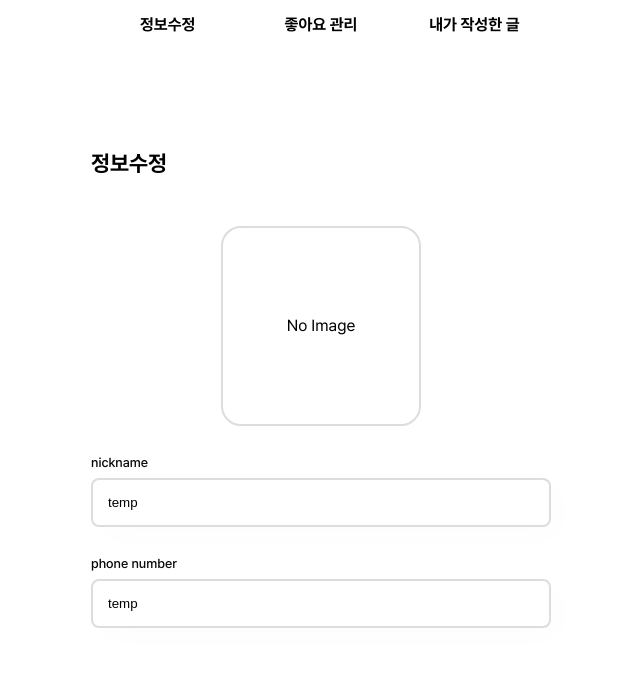
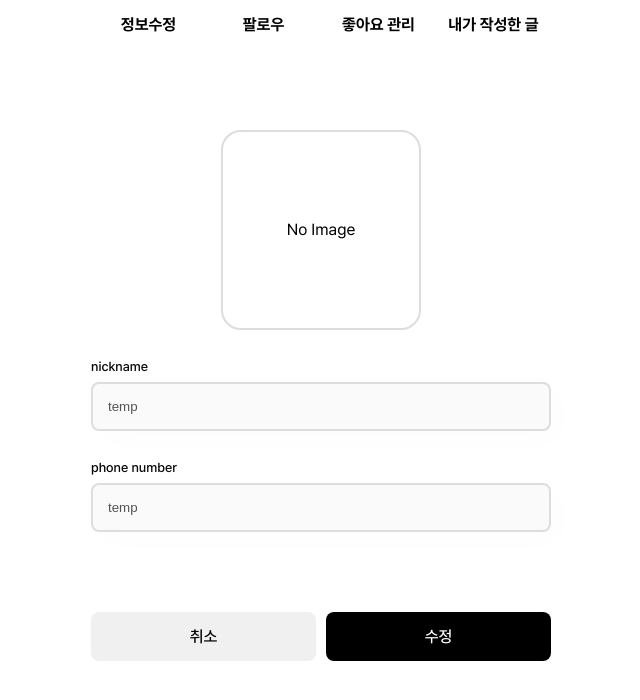
Before and after one commit to dubu-party/dubu-party, a Next.js app in the folder client/: page /mypage in a window 1280 px wide. Shown: the top 700 px of the page, without its empty margins (319-959 px from the left). Built offline with nearby package versions, Linux system fonts and the light colour scheme.

Commit message:
feat: mypage ui

```diff
--- a/client/src/components/atoms/BasicInput.tsx
+++ b/client/src/components/atoms/BasicInput.tsx
@@ -3,11 +3,13 @@ import styled from "@emotion/styled";
 import React from "react";
 
 interface BasicInputProps {
+  disabled?: boolean;
   title: string;
   value: string;
   onChange: (e: React.ChangeEvent<HTMLInputElement>) => void;
 }
 export default function BasicInput({
+  disabled,
   title,
   value,
   onChange,
@@ -15,7 +17,7 @@ export default function BasicInput({
   return (
     <Container>
       <Title>{title}</Title>
-      <Input value={value} onChange={onChange} />
+      <Input disabled={disabled} value={value} onChange={onChange} />
     </Container>
   );
 }
--- a/client/src/components/blocks/mypage/Edit.tsx
+++ /dev/null
@@ -1,35 +0,0 @@
-import BasicInput from "@/components/atoms/BasicInput";
-import ImgInput from "@/components/atoms/ImgInput";
-import theme from "@/styles/theme";
-import styled from "@emotion/styled";
-import React from "react";
-
-// TODO: /api/users
-export default function Edit() {
-  const onChangeName = (e: React.ChangeEvent<HTMLInputElement>) => {
-    const newValue = e.target.value;
-    console.log(newValue);
-  };
-
-  const onChangePhone = (e: React.ChangeEvent<HTMLInputElement>) => {
-    const newValue = e.target.value;
-    console.log(newValue);
-  };
-
-  return (
-    <Container>
-      <ImgInput />
-      <BasicInput value="temp" title="nickname" onChange={onChangeName} />
-      <BasicInput value="temp" title="phone number" onChange={onChangePhone} />
-    </Container>
-  );
-}
-const Container = styled.div`
-  width: 100%;
-  height: 100%;
-  padding: 50px 0;
-  display: flex;
-  flex-direction: column;
-  align-items: center;
-  gap: 30px;
-`;
--- /dev/null
+++ b/client/src/components/layout/mypageLayout.tsx
@@ -0,0 +1,63 @@
+import Link from "next/link";
+import React, { useMemo } from "react";
+import Menu from "../blocks/Menu";
+import styled from "@emotion/styled";
+import theme from "@/styles/theme";
+import { useRouter } from "next/router";
+
+interface MypageLayoutProps {
+  children: React.ReactNode;
+}
+// TODO: 이름은 추후 변경하기
+const menuArr = [
+  { title: "정보수정", goto: "/mypage" },
+  { title: "팔로우", goto: "/mypage/follow" },
+  { title: "좋아요 관리", goto: "/mypage/like" },
+  { title: "내가 작성한 글", goto: "/mypage/myPosts" },
+];
+export default function MypageLayout({ children }: MypageLayoutProps) {
+  const router = useRouter();
+  const { pathname } = router;
+  const hasCard = useMemo(() => {
+    return pathname === "/mypage/like" || pathname === "/mypage/myPosts";
+  }, []);
+
+  return (
+    <Container>
+      <Content hasCard={hasCard}>
+        <Menu list={menuArr} />
+        <MainContainer>{children}</MainContainer>
+      </Content>
+    </Container>
+  );
+}
+const Container = styled.div`
+  width: 100%;
+  height: 100%;
+  display: flex;
+  flex-direction: column;
+  align-items: center;
+`;
+
+const Content = styled.div<{ hasCard: boolean }>`
+  width: 100%;
+  max-width: 500px;
+  display: flex;
+  flex-direction: column;
+  border-radius: 8px;
+  padding: 0 20px;
+`;
+
+const MainContainer = styled.div`
+  width: 100%;
+  padding: 80px 0;
+  display: flex;
+  flex-direction: column;
+  align-items: center;
+`;
+
+const Title = styled.div`
+  font-family: ${theme.font.bold};
+  font-size: 22px;
+  line-height: 26px;
+`;
--- a/client/src/pages/mypage/index.tsx
+++ b/client/src/pages/mypage/index.tsx
@@ -1,69 +1,67 @@
+import BasicBtn from "@/components/atoms/BasicBtn";
+import BasicInput from "@/components/atoms/BasicInput";
+import ImgInput from "@/components/atoms/ImgInput";
 import Menu from "@/components/blocks/Menu";
-import Edit from "@/components/blocks/mypage/edit";
+import MypageLayout from "@/components/layout/mypageLayout";
 import theme from "@/styles/theme";
 import styled from "@emotion/styled";
 import React, { Component, useMemo, useState } from "react";
 
-// TODO: 이름은 추후 변경하기
-const menuArr = [
-  { title: "정보수정", goto: "/mypage/edit" },
-  //   { title: "팔로우", goto: "/mypage/follow" },
-  { title: "좋아요 관리", goto: "/mypage/likes" },
-  { title: "내가 작성한 글", goto: "/mypage/myPosts" },
-];
 export default function index() {
-  const [currIndex, setCurrIndex] = useState<number>(0);
-  const currentMenu: JSX.Element = useMemo(() => {
-    switch (currIndex) {
-      case 0:
-        return <Edit />;
-      //   case "팔로우":
-      //     return <Follow />;
-      //   case "좋아요 관리":
-      //     return <Likes />;
-      //   case "내가 작성한 글":
-      //     return <MyPosts />;
-      default:
-        return <Edit />;
-    }
-  }, []);
+  const [isEdit, setIsEdit] = useState<boolean>(false);
 
+  const onClickEdit = () => {
+    setIsEdit((prev) => !prev);
+  };
+  const onClickCancel = () => {
+    setIsEdit(false);
+  };
+  const onChangeName = (e: React.ChangeEvent<HTMLInputElement>) => {
+    const newValue = e.target.value;
+    console.log(newValue);
+  };
+
+  const onChangePhone = (e: React.ChangeEvent<HTMLInputElement>) => {
+    const newValue = e.target.value;
+    console.log(newValue);
+  };
   return (
-    <Container>
-      <Content>
-        <Menu list={menuArr} />
-        <MainContainer>
-          <Title>{menuArr[currIndex].title}</Title>
-          {currentMenu}
-        </MainContainer>
-      </Content>
-    </Container>
+    <MypageLayout>
+      <Container>
+        <ImgInput />
+        <BasicInput
+          disabled={!isEdit}
+          value="temp"
+          title="nickname"
+          onChange={onChangeName}
+        />
+        <BasicInput
+          disabled={!isEdit}
+          value="temp"
+          title="phone number"
+          onChange={onChangePhone}
+        />
+        <ButtonContainer>
+          <BasicBtn disabled={!isEdit} text="취소" onClick={onClickCancel} />
+          <BasicBtn text={isEdit ? "확인" : "수정"} onClick={onClickEdit} />
+        </ButtonContainer>
+      </Container>
+    </MypageLayout>
   );
 }
 const Container = styled.div`
   width: 100%;
-  height: 100vh;
+  height: 100%;
   display: flex;
   flex-direction: column;
   align-items: center;
+  gap: 30px;
 `;
 
-const Content = styled.div`
+const ButtonContainer = styled.div`
+  padding-top: 50px;
   width: 100%;
-  max-width: 500px;
   display: flex;
-  flex-direction: column;
-  border-radius: 8px;
-  padding: 0 20px;
+  justify-content: space-between;
+  gap: 10px;
 `;
-
-const MainContainer = styled.div`
-  width: 100%;
-  padding: 100px 0;
-`;
-
-const Title = styled.div`
-  font-family: ${theme.font.bold};
-  font-size: 22px;
-  line-height: 26px;
-`;
```
Also changed, not shown: client/src/components/atoms/ProfileCard.tsx (+14 -8 lines), client/src/pages/mypage/follow.tsx (added, +70 -0 lines), client/src/pages/mypage/like.tsx (added, +13 -0 lines), client/src/pages/mypage/myPosts.tsx (added, +12 -0 lines), client/src/pages/register/index.tsx (+26 -25 lines).
